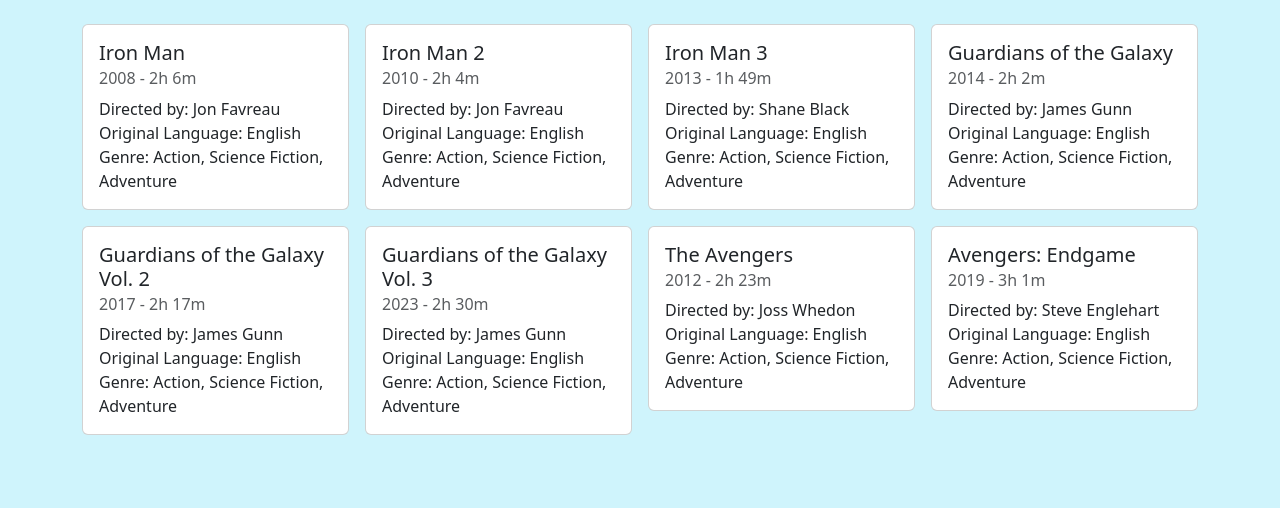
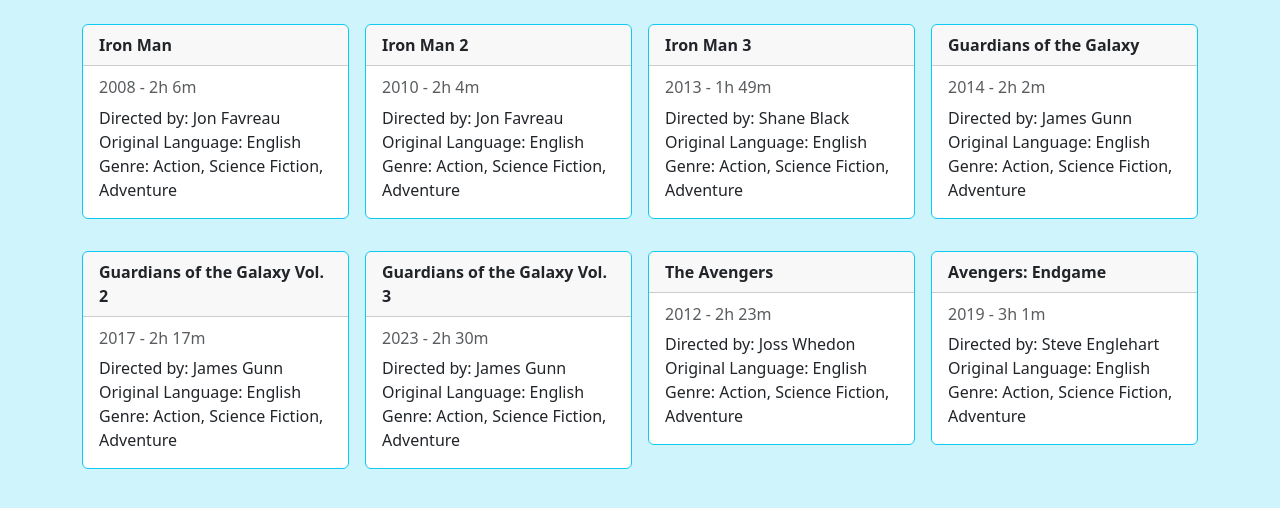
Before and after one commit to sofiacottone/php-oop-1, a PHP site: page / in a window 1280 px wide. Shown: the part 54-562 px from the top of the page. Run offline with PHP 8.4, Linux system fonts and the light colour scheme.

Commit message:
feat: add minor style detail

```diff
--- a/partials/movies.php
+++ b/partials/movies.php
@@ -2,9 +2,9 @@
     <div class="row row-cols-2 row-cols-md-3 row-cols-lg-4 g-3">
         <?php foreach ($movies as $movie) { ?>
             <div class="col">
-                <div class="card">
+                <div class="card border-info mb-3">
+                    <div class="card-header fw-bold"><?php echo $movie->title; ?></div>
                     <div class="card-body">
-                        <h5 class="card-title"><?php echo $movie->title; ?></h5>
                         <h6 class="card-subtitle mb-2 text-body-secondary"><?php echo $movie->year . ' - ' . $movie->duration;; ?></h6>
                         <div class="card-text">Directed by: <?php echo $movie->director; ?></div>
                         <div class="card-text">Original Language: <?php echo $movie->original_language; ?></div>
```
